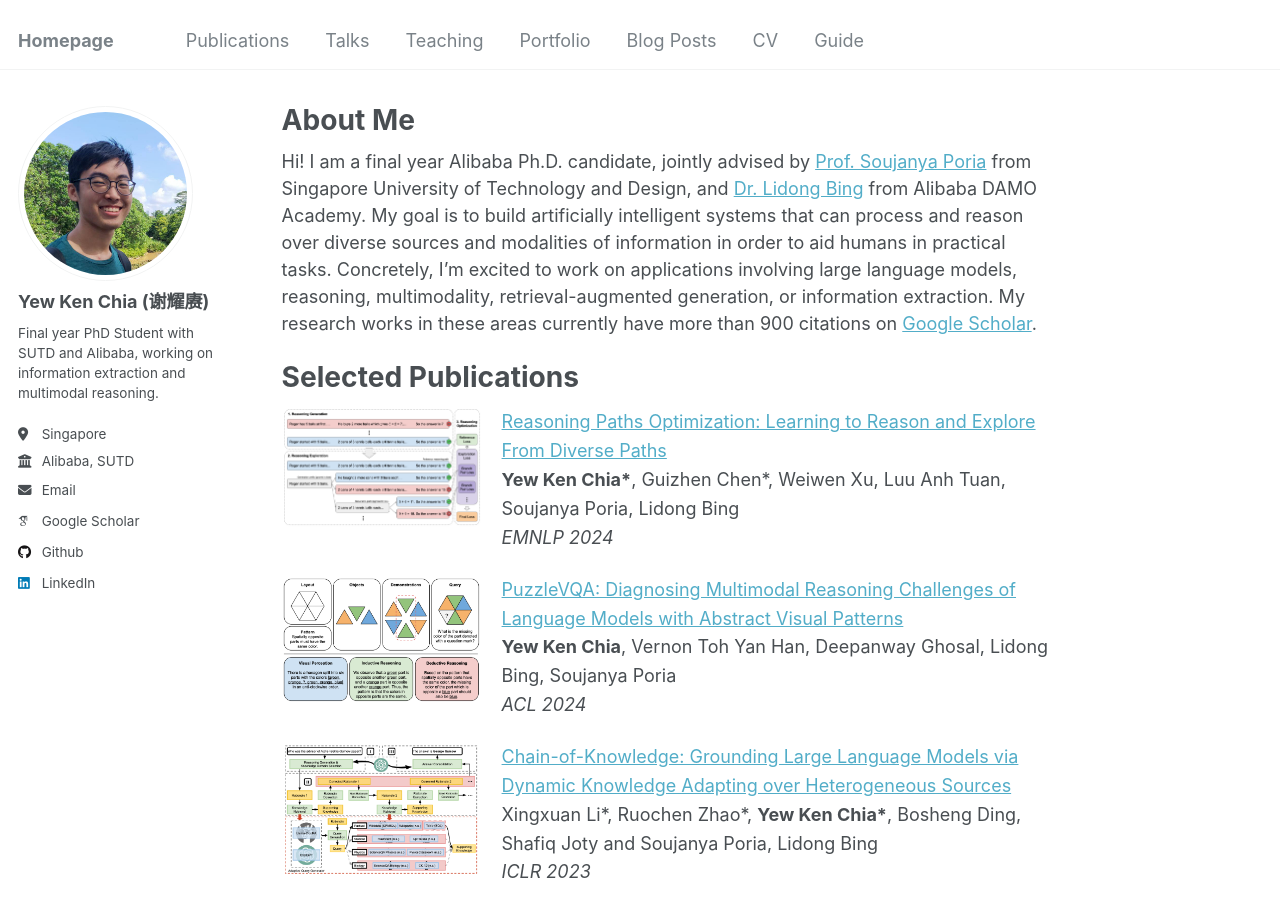
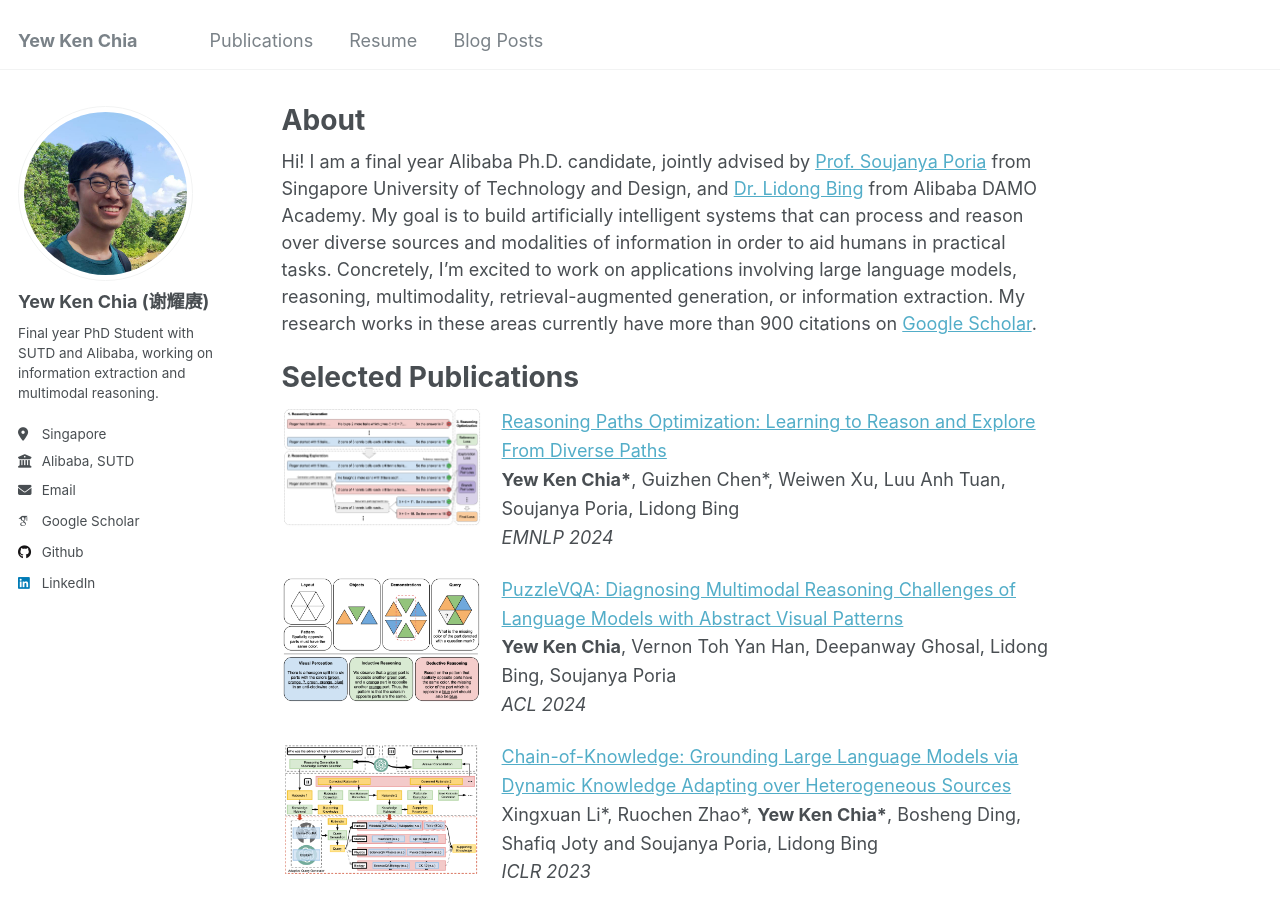
Before and after one commit to chiayewken/chiayewken.github.io, a Jekyll site: the page built from _pages/about.md, in a window 1280 px wide and 900 px high. Built offline with Jekyll 4.4.1, drawn with Linux system fonts in a browser that asks for light colours; some web fonts are replaced.

Commit message:
Remove talks / teaching / portfolio / guide tabs

```diff
--- a/_config.yml
+++ b/_config.yml
@@ -8,7 +8,7 @@
 
 # Basic Site Settings
 locale                   : "en-US"
-title                    : "Homepage"
+title                    : "Yew Ken Chia"
 title_separator          : "-"
 name                     : &name "Yew Ken Chia"
 description              : &description "personal description"
--- a/_data/navigation.yml
+++ b/_data/navigation.yml
@@ -8,20 +8,20 @@ main:
   - title: "Publications"
     url: /publications/
 
-  - title: "Talks"
-    url: /talks/
+#  - title: "Talks"
+#    url: /talks/
 
-  - title: "Teaching"
-    url: /teaching/
+#  - title: "Teaching"
+#    url: /teaching/
 
-  - title: "Portfolio"
-    url: /portfolio/
+#  - title: "Portfolio"
+#    url: /portfolio/
+
+  - title: "Resume"
+    url: /cv/
 
   - title: "Blog Posts"
-    url: /year-archive/
+    url: https://chiayewken.hashnode.dev
 
-  - title: "CV"
-    url: /cv/
-
-  - title: "Guide"
-    url: /markdown/
+#  - title: "Guide"
+#    url: /markdown/
--- a/_pages/about.md
+++ b/_pages/about.md
@@ -1,6 +1,6 @@
 ---
 permalink: /
-title: "About Me"
+title: "About"
 author_profile: true
 redirect_from:
   - /about/
```
